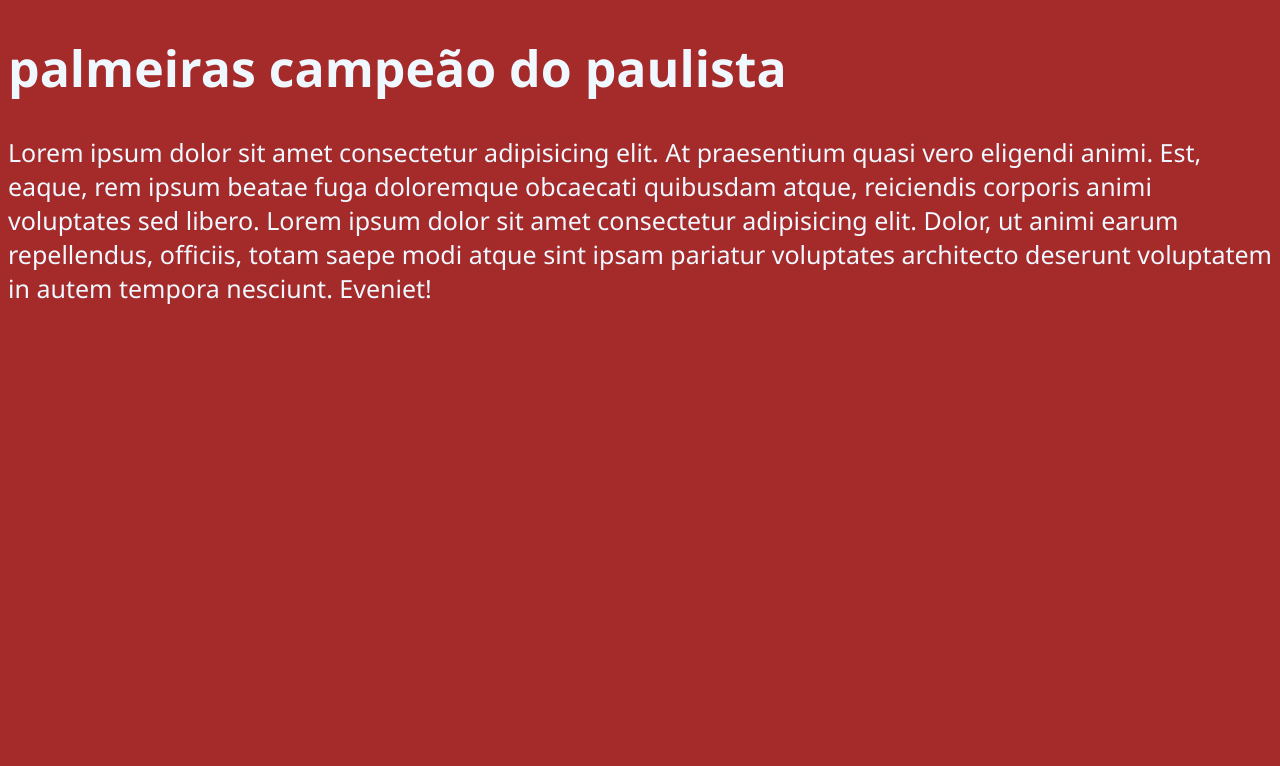
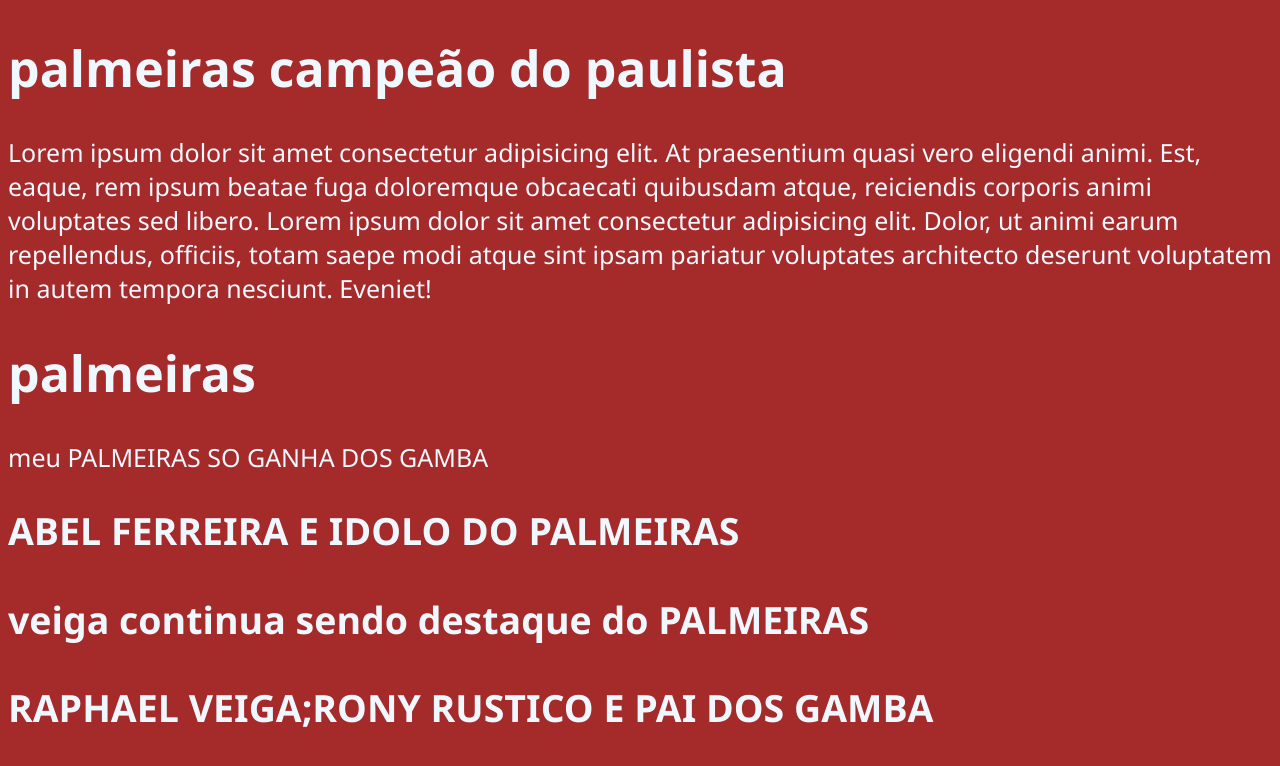
Before and after one commit to michelsoares7/sitesupremo, a plain HTML site: page index.html in a window 1280 px wide. Drawn offline with Linux system fonts and the light colour scheme.

Commit message:
Add files via upload

```diff
--- a/index.html
+++ b/index.html
@@ -13,3 +13,15 @@
   Lorem ipsum dolor sit amet consectetur adipisicing elit. Dolor, ut animi earum repellendus, officiis, totam saepe modi atque sint ipsam pariatur voluptates architecto deserunt voluptatem in autem tempora nesciunt. Eveniet!
 </body>
 </html>
+</ul>
+</header>
+<h1>palmeiras</h1>
+
+<p>
+meu PALMEIRAS SO GANHA DOS GAMBA
+</p>
+<h2>ABEL FERREIRA E IDOLO DO PALMEIRAS
+  <p>
+    veiga continua sendo destaque do PALMEIRAS
+  <p>
+  RAPHAEL VEIGA;RONY RUSTICO E PAI DOS GAMBA
```
